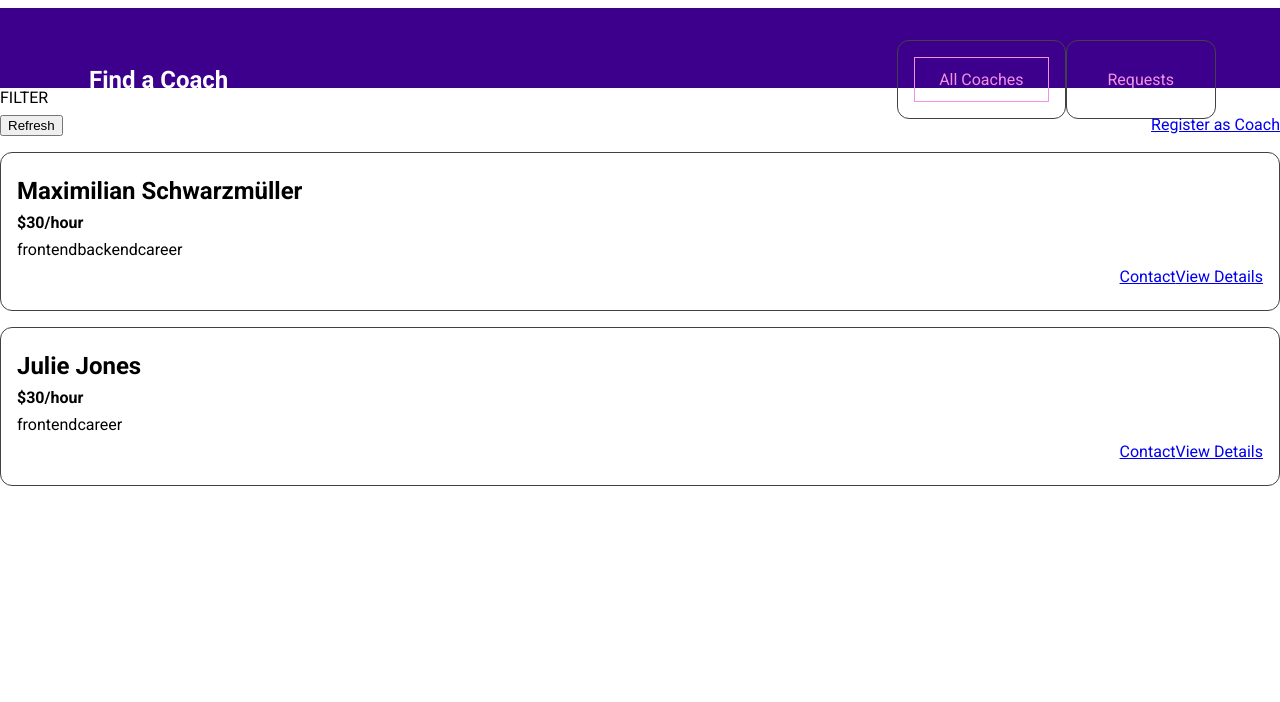
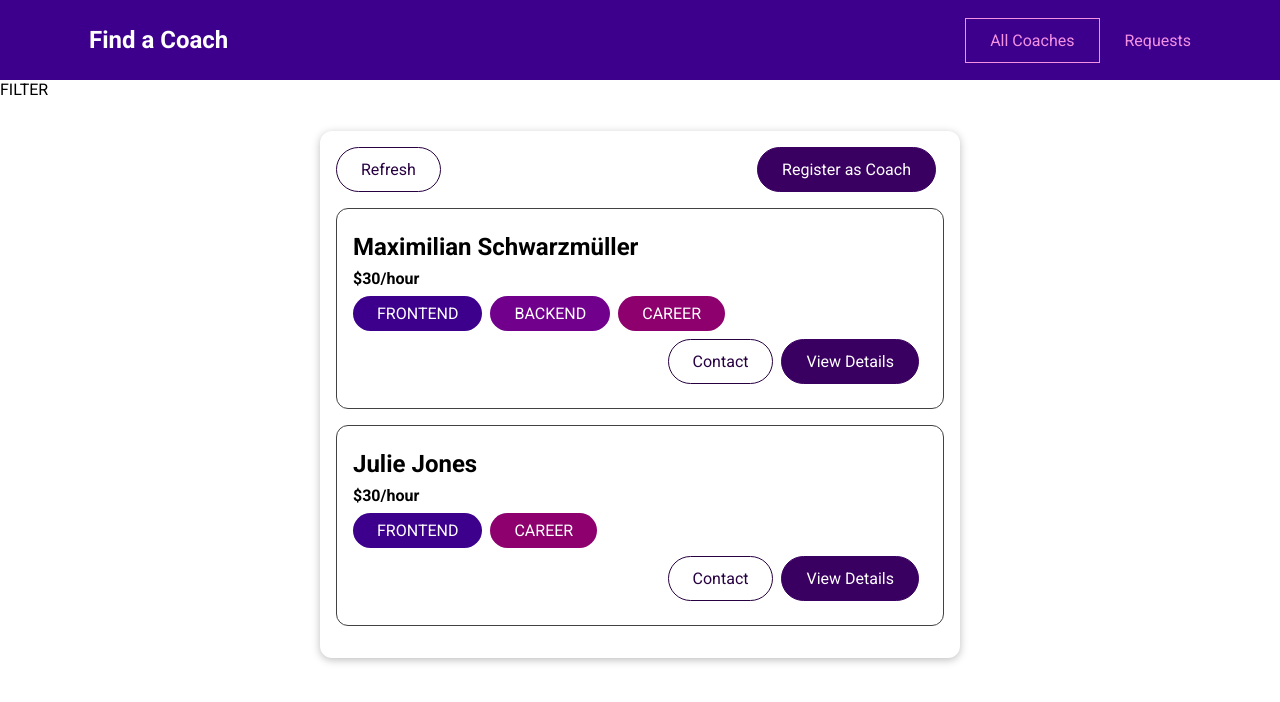
Before and after one commit to dwghdev/FindACoach, a Vue app: page /coaches in a window 1280 px wide. Shown: the top 702 px of the page. Built offline with nearby package versions, Linux system fonts and the light colour scheme.

Commit message:
add base components

```diff
--- a/src/components/coaches/CoachItem.vue
+++ b/src/components/coaches/CoachItem.vue
@@ -3,16 +3,20 @@
     <h3>{{ fullName }}</h3>
     <h4>${{ rate }}/hour</h4>
     <div>
-      <span v-for="area in areas" :key="area">
-        {{ area }}
-      </span>
+      <base-badge
+        v-for="area in areas"
+        :title="area"
+        :type="area"
+        :key="area"
+      >
+      </base-badge>
       <div class="actions">
-        <router-link :to="coachContactLink">
+        <base-button mode="outline" link :to="coachContactLink">
           Contact
-        </router-link>
-        <router-link :to="coachDetailsLink">
+        </base-button>
+        <base-button link :to="coachDetailsLink">
           View Details
-        </router-link>
+        </base-button>
       </div>
     </div>
   </li>
@@ -35,7 +39,7 @@
 }
 </script>
 
-<style>
+<style scoped>
 li {
   margin: 1em 0;
   padding: 1rem;
--- /dev/null
+++ b/src/components/ui/BaseBadge.vue
@@ -0,0 +1,44 @@
+<template>
+  <span class="badge" :class="type">
+    {{ text }}
+  </span>
+</template>
+
+<script>
+
+
+export default {
+  props: ['type', 'title'],
+  computed: {
+    text() {
+      return this.title.toUpperCase();
+    }
+  }
+}
+</script>
+
+<style scoped>
+.badge {
+  background-color: #ccc;
+  color: #252525;
+  border-radius: 30px;
+  padding: 0.5rem 1.5rem;
+  display: inline-block;
+  margin-right: 0.5rem;
+}
+
+.frontend {
+  background-color: #3d008d;
+  color: white;
+}
+
+.backend {
+  background-color: #71008d;
+  color: white;
+}
+
+.career {
+  background-color: #8d006e;
+  color: white;
+}
+</style>
--- /dev/null
+++ b/src/components/ui/BaseButton.vue
@@ -0,0 +1,69 @@
+<template>
+  <button v-if="!link" :class="mode">
+    <slot />
+  </button>
+  <router-link v-else :to="to" :class="mode">
+    <slot />
+  </router-link>
+</template>
+
+<script>
+export default {
+  props: {
+    mode: {
+      type: String,
+      required: false,
+      default: null
+    },
+    link: {
+      type: Boolean,
+      required: false,
+      default: false,
+    },
+    to: {
+      type: String,
+      required: false,
+      default: '/'
+    }
+  }
+}
+</script>
+
+<style scoped>
+button, a {
+  text-decoration: none;
+  padding: 0.75rem 1.5rem;
+  font: inherit;
+  background-color: #3a0061;
+  border: 1px solid #3a0061;
+  color: white;
+  cursor: pointer;
+  border-radius: 30px;
+  margin-right: 0.5rem;
+  display: inline-block;
+}
+
+a:hover,
+a:active,
+button:hover,
+button:active {
+  background-color: #270041;
+  border-color: #270041;
+}
+
+.flat {
+  background-color: transparent;
+  color: #3a0061;
+  border: none;
+}
+
+.outline {
+  background-color: transparent;
+  border-color: #270041;
+  color: #270041;
+}
+
+.flat:hover, .flat:active, .outline:hover, .outline:active {
+  background-color: #edd2ff;
+}
+</style>
--- /dev/null
+++ b/src/components/ui/BaseCard.vue
@@ -0,0 +1,15 @@
+<template>
+  <div class="card">
+    <slot />
+  </div>
+</template>
+
+<style>
+.card {
+  padding: 1rem;
+  max-width: 40rem;
+  margin: 2rem auto;
+  border-radius: 12px;
+  box-shadow: 0 2px 8px rgba(0, 0, 0, 0.26);
+}
+</style>
--- a/src/pages/coaches/CoachesList.vue
+++ b/src/pages/coaches/CoachesList.vue
@@ -1,11 +1,12 @@
 <template>
   <section> FILTER </section>
   <section>
+    <base-card>
       <div class="controls">
-      <button>Refresh</button>
-      <router-link to="/register">
+        <base-button mode="outline">Refresh</base-button>
+        <base-button link to="/register">
           Register as Coach
-      </router-link>
+        </base-button>
       </div>
       <ul v-if="hasCoaches">
         <coach-item
@@ -19,6 +20,7 @@
         ></coach-item>
       </ul>
       <h3 v-else>No coaches found.</h3>
+    </base-card>
   </section>
 </template>
 
```
Also changed, not shown: src/main.js (+9 -0 lines). Lines whose indentation alone changed are shown as unchanged.
